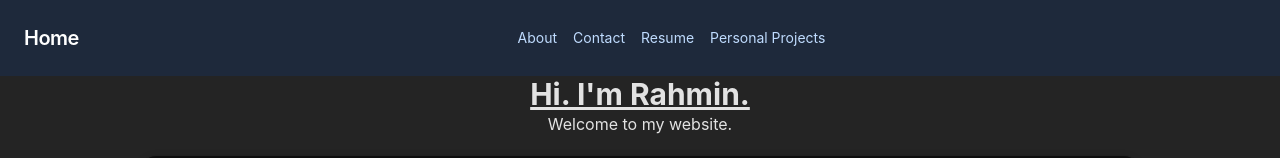
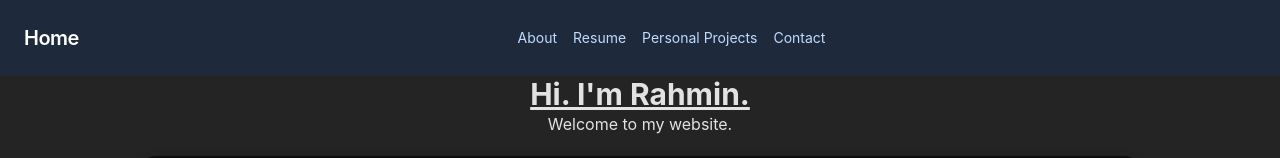
Before and after one commit to 1ShoukR/portfolio-remastered, a React (Vite) app in the folder portfoio-remastered/: page / in a window 1280 px wide. Shown: the top 158 px of the page. Built offline with nearby package versions, Linux system fonts and the light colour scheme.

Commit message:
rearranged navbar items

```diff
--- a/portfoio-remastered/src/Components/Navbar.tsx
+++ b/portfoio-remastered/src/Components/Navbar.tsx
@@ -6,9 +6,7 @@ type Props = {};
 const Navbar = (props: Props) => {
 	const [isOpen, setIsOpen] = React.useState(false);
 	const handleHamburgerClick = () => {
-		console.log('Hamburger clicked');
 		setIsOpen(!isOpen);
-		console.log(isOpen);
 	};
 	return (
 		<nav className="flex items-center justify-between flex-wrap bg-slate-800 p-6 ">
@@ -30,14 +28,14 @@ const Navbar = (props: Props) => {
 					<Link to="/about" className="block mt-4 lg:inline-block lg:mt-0 text-blue-200 hover:text-white mr-4">
 						About
 					</Link>
-					<Link to="/contact-me" className="block mt-4 lg:inline-block lg:mt-0 text-blue-200 hover:text-white mr-4">
-						Contact
-					</Link>
 					<Link to="/resume" className="block mt-4 lg:inline-block lg:mt-0 text-blue-200 hover:text-white mr-4">
 						Resume
 					</Link>
 					<Link to="/personal-projects" className="block mt-4 lg:inline-block lg:mt-0 text-blue-200 hover:text-white mr-4">
 						Personal Projects
+					</Link>
+					<Link to="/contact-me" className="block mt-4 lg:inline-block lg:mt-0 text-blue-200 hover:text-white mr-4">
+						Contact
 					</Link>
 				</div>
 			</div>
```
